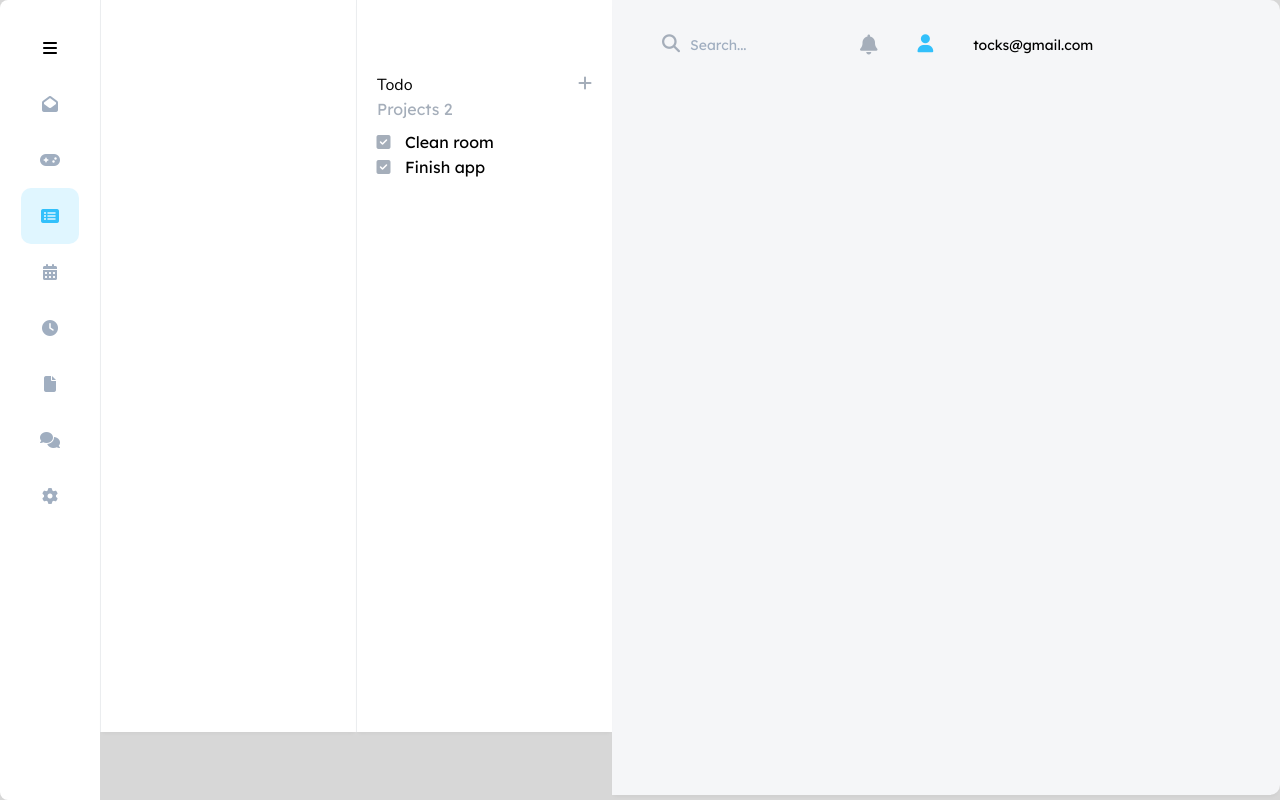
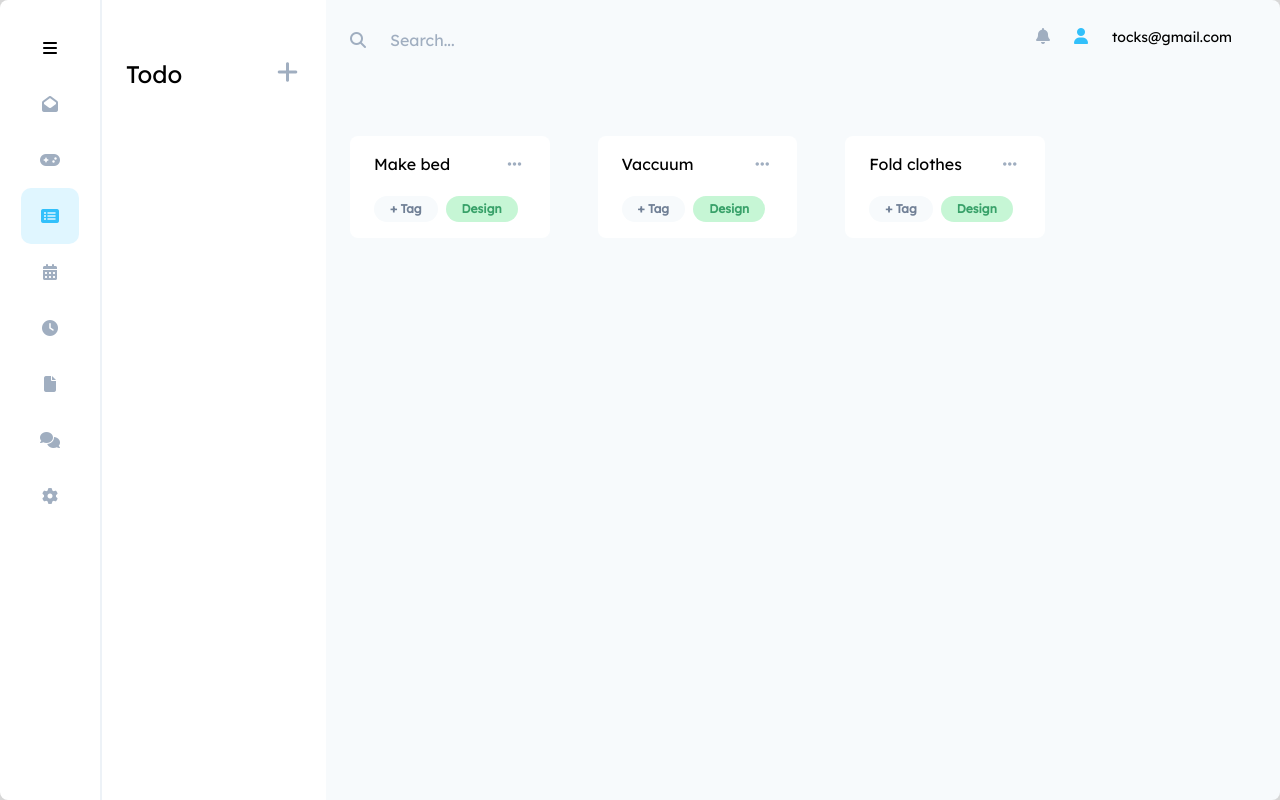
Before and after one commit to josephpcoyne/mana, a Vue app: page /todo in a window 1280 px wide. Built offline with nearby package versions, Linux system fonts and the light colour scheme.

Commit message:
refactors css to tailwindcss for topbar, primarypanel, and cards

```diff
--- a/src/App.vue
+++ b/src/App.vue
@@ -1,7 +1,6 @@
 <template>
   <div id="app">
     <Sidebar />
-    <SecondaryPanel />
     <router-view/>
   </div>
 </template>
--- a/src/components/Card.vue
+++ b/src/components/Card.vue
@@ -9,23 +9,32 @@
       </li>
     </div>
   </div> -->
-  <div class="flex mx-auto p-6  bg-white max-w-xs rounded-lg shadow-lg">
-    <div class="flex-shrink-0">
-      <p class="h-12 w-12">Logo</p>
-    </div>
-    <div class="ml-6 pt-1">
-      <h4 class="text-xl text-gray-900 leading-tight">Title</h4>
-      <p class="text-base text-gray-600 leading-normal">Body Text Goes Here!</p>
-    </div>
-  </div>
+       <div class="container mx-auto py-10">
+          <div class=" m-6 rounded-lg  bg-white mx-auto max-w-sm rounded-lg overflow-hidden">
+          	<div class="sm:flex sm:items-center px-6 py-4">
+              	<!-- <img class="block h-16 sm:h-24 rounded-full mx-auto mb-4 sm:mb-0 sm:mr-4 sm:ml-0" src="https://api.adorable.io/avatars/196/abott@adorable.png" alt=""> -->
+             		<div class="text-center sm:text-left sm:flex-grow">
+                	<div class="mb-5">
+                  	<span class="text-base leading-tight">{{title}}</span>
+                    <i class="fas fa-ellipsis-h p-1 text-gray-500 hover:text-mana-200 float-right"></i>
+                         	<!-- <p class="text-sm leading-tight text-grey-dark">Software Developer at SpongeBob LLC.</p> -->
+                 	</div>
+                  <div class="flex flex-wrap">
+                  	<button class="text-xs font-semibold text-gray-600 rounded-full px-4 py-1 leading-normal bg-gray-100 hover:bg-mana-100 hover:text-mana-200">+ Tag</button>
+                  	<span class="text-xs font-semibold text-green-600 rounded-full px-4 py-1 mx-2 leading-normal bg-green-200 hover:bg-mana-100 hover:text-mana-200">Design</span>
+                	</div>
+			          </div>
+             </div>
+           </div>
+        </div>
+
 </template>
 
 <script>
   export default {
     props: {
-      Items: {
-        type: Array,
-      },
+      title: String,
+      completed: Boolean
     },
     data() {
       return {
--- /dev/null
+++ b/src/components/TopBar-copy.vue
@@ -0,0 +1,75 @@
+<template>
+  <div class="top-bar">
+    <div class="search-bar">
+      <i class="fas fa-search search"></i>
+      <input type="text" placeholder="Search..."class="search-form"></input>
+    </div>
+    <div class="user-info">
+      <i class="fas fa-bell notification-icon"></i>
+      <i class="fas fa-user user-icon"></i>
+      <span>tocks@gmail.com</span>
+    </div>
+  </div>
+</template>
+
+<script>
+  export default {
+
+  }
+</script>
+
+<style scoped>
+* {
+  font-size: 14px;
+}
+.top-bar {
+  display: flex;
+  flex-direction: row;
+  padding: 35px 50px;
+  /* justify-content: space-between;   */
+
+}
+.user-info {
+  display: flex;
+}
+.user-icon {
+  font-size: 18px;
+  color: #32c0fb;
+  padding-right: 40px;
+}
+.notification-icon {
+  font-size: 20px;
+  color: #a5aeba;
+  padding-right: 40px;
+}
+.notification-icon:hover {
+  color:  #32c0fb;
+}
+.search {
+  font-size: 18px;
+  color: #a5aeba;
+  padding-right: 10px;
+
+}
+.search-form {
+  font-size: 18x;
+  color: #a5aeba;
+  /* padding: 40px 0 0 20px; */
+  font-size: 14px;
+
+}
+input {
+  font-size: 18px;
+  color: #a5aeba;
+  background: transparent;
+  border-top: transparent !important;
+  border-left: transparent !important;
+  border-right: transparent !important;
+  border-bottom: transparent !important;
+  font-weight: 200;
+  color: white;
+  padding-left: 0;
+  box-shadow: none !important;
+}
+textarea, input { outline: none; }
+</style>
--- a/src/components/TopBar.vue
+++ b/src/components/TopBar.vue
@@ -1,14 +1,24 @@
 <template>
-  <div class="top-bar">
-    <div class="search-bar">
-      <i class="fas fa-search search"></i>
-      <input type="text" placeholder="Search..."class="search-form"></input>
-    </div>
-    <div class="user-info">
-      <i class="fas fa-bell notification-icon"></i>
-      <i class="fas fa-user user-icon"></i>
-      <span>tocks@gmail.com</span>
-    </div>
+  <div class="flex justify-between w-full h-12">
+    <ul class="flex p-6">
+      <li class="mr-6">
+        <div class="flex items-center">
+          <i class="fas fa-search text-gray-500 mr-4"></i>
+          <input class="appearance-none bg-transparent border-none w-full text-gray-600 mr-6 py-1 px-2 text-base focus:outline-none" type="text" placeholder="Search...">
+        </div>
+      </li>
+    </ul>
+    <ul class="flex p-6 h-auto">
+      <li class="mr-6">
+         <i class="fas fa-bell text-gray-500"></i>
+      </li>
+      <li class="mr-6">
+        <i class="fas fa-user text-mana-200"></i>
+      </li>
+      <li class="mr-6">
+        <span class="text-sm">tocks@gmail.com</span>
+      </li>
+    </ul>
   </div>
 </template>
 
@@ -19,57 +29,5 @@
 </script>
 
 <style scoped>
-* {
-  font-size: 14px;
-}
-.top-bar {
-  display: flex;
-  flex-direction: row;
-  padding: 35px 50px;
-  /* justify-content: space-between;   */
 
-}
-.user-info {
-  display: flex;
-}
-.user-icon {
-  font-size: 18px;
-  color: #32c0fb;
-  padding-right: 40px;
-}
-.notification-icon {
-  font-size: 20px;
-  color: #a5aeba;
-  padding-right: 40px;
-}
-.notification-icon:hover {
-  color:  #32c0fb;
-}
-.search {
-  font-size: 18px;
-  color: #a5aeba;
-  padding-right: 10px;
-
-}
-.search-form {
-  font-size: 18x;
-  color: #a5aeba;
-  /* padding: 40px 0 0 20px; */
-  font-size: 14px;
-
-}
-input {
-  font-size: 18px;
-  color: #a5aeba;
-  background: transparent;
-  border-top: transparent !important;
-  border-left: transparent !important;
-  border-right: transparent !important;
-  border-bottom: transparent !important;
-  font-weight: 200;
-  color: white;
-  padding-left: 0;
-  box-shadow: none !important;
-}
-textarea, input { outline: none; }
 </style>
--- a/src/components/todo/PrimaryPanel.vue
+++ b/src/components/todo/PrimaryPanel.vue
@@ -1,12 +1,12 @@
 <template>
-  <div class="main">
-    <!-- <Search /> -->
+  <div class="flex content-start flex-wrap bg-gray-100 h-screen rounded-r-lg">
     <TopBar />
-    <div class="content">
-    <div class="column" v-for="column of board.columns">
 
+    <div class="flex p-6" v-for="item in items">
+      <Card :title="item.title" :completed="item.completed" />
     </div>
-    </div>
+
+
   </div>
 </template>
 
@@ -47,13 +47,13 @@ export default {
 </script>
 
 <style scoped>
-.main {
+/* .main {
   display: flex;
-  /* flex-direction: row; */
+
   background-color: #f5f6f8;
-  /* width: 100%; */
+
   height: 99.4vh;
   box-shadow: 0 3px 4px -2px rgba(0, 0, 0, 0.05);
   border-radius: 0 10px 10px 0;
-}
+} */
 </style>
--- /dev/null
+++ b/src/components/todo/SecondaryPanel-copy.vue
@@ -0,0 +1,129 @@
+<template>
+  <div class="content">
+    <h1 class="title">{{pageTitle}}<i class="fas fa-plus add-project"></i></h1>
+
+    <h5 class="subtitle">Projects {{projects.length}}</h5>
+    <ul class="items">
+      <li class="item" v-for="project in projects" :class="{active:project.id == selected}" @click="selected = project.id">
+        <i class="fas fa-check-square"></i>
+        {{project.title}} <i class="fas fa-ellipsis-h options" v-if="selected == project.id"></i>
+        <br />
+        <!-- <span class="task-count">{{project.tasks}} tasks</span> -->
+      </li>
+    </ul>
+  </div>
+</template>
+
+<script>
+  export default {
+    props: {
+      pageTitle: {
+        type: String,
+      },
+    },
+    data() {
+      return {
+        selected: undefined,
+        active_el: 0,
+        projects: [
+          {
+            id: 0,
+            title: "Clean room",
+            tasks: 3
+          },
+          {
+            id: 1,
+            title: "Finish app",
+            tasks: 12
+          },
+        ]
+      }
+    },
+    methods:{
+      activate:function(el){
+        this.active_el = el;
+      }
+    },
+  }
+</script>
+
+<style scoped>
+.title {
+  font-family: 'Nunito', sans-serif;
+}
+.content {
+  display: flex;
+  flex-direction: column;
+  float: left;
+  border-style: solid;
+  border-color: #a5aeba3a;
+  border-width: 1px;
+  border-right: 1px;
+  border-top: 1px;
+  border-bottom: 1px;
+  background-color: white;
+  box-shadow: 0 3px 4px -2px rgba(0, 0, 0, 0.05);
+  margin: 0 auto;
+  padding: 30px 20px;
+  width: 20%;
+  height: 91.5vh;
+}
+.title {
+  margin-top: 20%;
+}
+.subtitle {
+  color: #a5aeba
+}
+.items {
+  list-style-type: none;
+  margin-left: -10%;
+  margin-top: -1%;
+
+}
+.item {
+  padding: 5px 0px 20px 1px;
+  height: 20px;
+  max-width: 240px;
+}
+li i {
+  color: #a5aeba;
+  padding: 10px;
+  padding-left: 20px;
+}
+.task-count {
+  font-size: 14px;
+  color: #a5aeba;
+  margin-left: 15%;
+}
+.active {
+  color: #32c0fb;
+  background-color: #e0f6ff;
+  border-radius: 40px;
+
+  /* animation: createBox .25s; */
+}
+.options {
+  margin-right: 4%;
+  float: right;
+}
+.options:hover {
+  color: #32c0fb;
+}
+.add-project {
+  float: right;
+  margin-top: 1%;
+  color: #a5aeba;
+}
+.add-project:hover {
+  color: #32c0fb;
+
+}
+/* @keyframes createBox {
+  from {
+    transform: scale(0);
+  }
+  to {
+    transform: scale(1);
+  }
+} */
+</style>
--- a/src/components/todo/SecondaryPanel.vue
+++ b/src/components/todo/SecondaryPanel.vue
@@ -1,16 +1,21 @@
 <template>
-  <div class="content">
-    <h1 class="title">{{pageTitle}}<i class="fas fa-plus add-project"></i></h1>
+  <div class="bg-white h-screen flex float-left border-l-2 border-gray-200">
+    <div class="flex w-56">
+      <div class="flex-auto p-6 mt-8">
+        <span class="text-2xl">{{pageTitle}}</span>
+        <i class="fas fa-plus text-gray-500 text-2xl p-1 float-right pt-1 cursor-pointer hover:text-mana-200"></i>
+      </div>
+    </div>
 
-    <h5 class="subtitle">Projects {{projects.length}}</h5>
+    <!-- <h5 class="subtitle">Projects {{projects.length}}</h5>
     <ul class="items">
       <li class="item" v-for="project in projects" :class="{active:project.id == selected}" @click="selected = project.id">
         <i class="fas fa-check-square"></i>
         {{project.title}} <i class="fas fa-ellipsis-h options" v-if="selected == project.id"></i>
         <br />
-        <!-- <span class="task-count">{{project.tasks}} tasks</span> -->
+        <span class="task-count">{{project.tasks}} tasks</span>
       </li>
-    </ul>
+    </ul> -->
   </div>
 </template>
 
@@ -48,82 +53,5 @@
 </script>
 
 <style scoped>
-.title {
-  font-family: 'Nunito', sans-serif;
-}
-.content {
-  display: flex;
-  flex-direction: column;
-  float: left;
-  border-style: solid;
-  border-color: #a5aeba3a;
-  border-width: 1px;
-  border-right: 1px;
-  border-top: 1px;
-  border-bottom: 1px;
-  background-color: white;
-  box-shadow: 0 3px 4px -2px rgba(0, 0, 0, 0.05);
-  margin: 0 auto;
-  padding: 30px 20px;
-  width: 20%;
-  height: 91.5vh;
-}
-.title {
-  margin-top: 20%;
-}
-.subtitle {
-  color: #a5aeba
-}
-.items {
-  list-style-type: none;
-  margin-left: -10%;
-  margin-top: -1%;
-
-}
-.item {
-  padding: 5px 0px 20px 1px;
-  height: 20px;
-  max-width: 240px;
-}
-li i {
-  color: #a5aeba;
-  padding: 10px;
-  padding-left: 20px;
-}
-.task-count {
-  font-size: 14px;
-  color: #a5aeba;
-  margin-left: 15%;
-}
-.active {
-  color: #32c0fb;
-  background-color: #e0f6ff;
-  border-radius: 40px;
-
-  /* animation: createBox .25s; */
-}
-.options {
-  margin-right: 4%;
-  float: right;
-}
-.options:hover {
-  color: #32c0fb;
-}
-.add-project {
-  float: right;
-  margin-top: 1%;
-  color: #a5aeba;
-}
-.add-project:hover {
-  color: #32c0fb;
-
-}
-/* @keyframes createBox {
-  from {
-    transform: scale(0);
-  }
-  to {
-    transform: scale(1);
-  }
-} */
+/*  */
 </style>
--- a/tailwind.js
+++ b/tailwind.js
@@ -1,7 +1,14 @@
 module.exports = {
   theme: {
-    extend: {}
-  },
-  variants: {},
-  plugins: []
-}
+    extend: {
+      colors: {
+        mana: {
+          "100": "#e0f6ff",
+          "200": "#32c0fb"
+        }
+      }
+    },
+    variants: {},
+    plugins: []
+  }
+};
```
Also changed, not shown: src/components/Sidebar.vue (+0 -17 lines).
